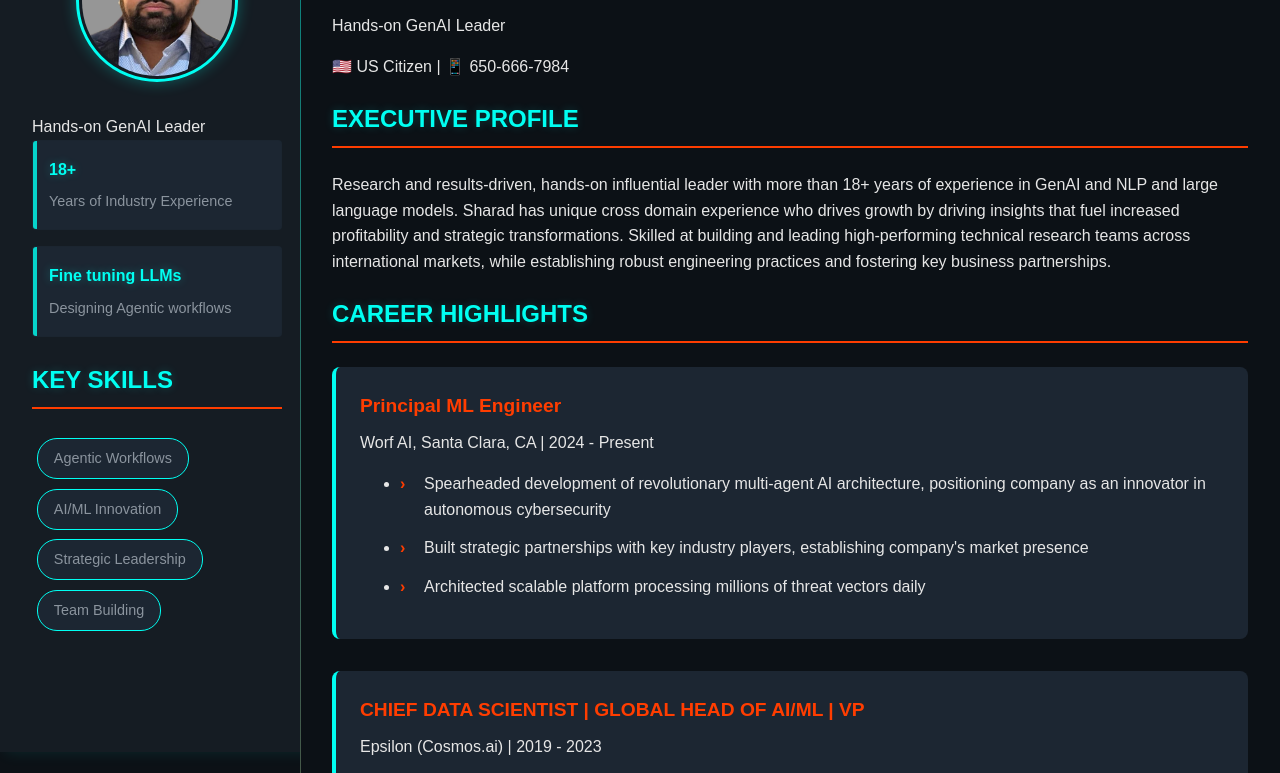
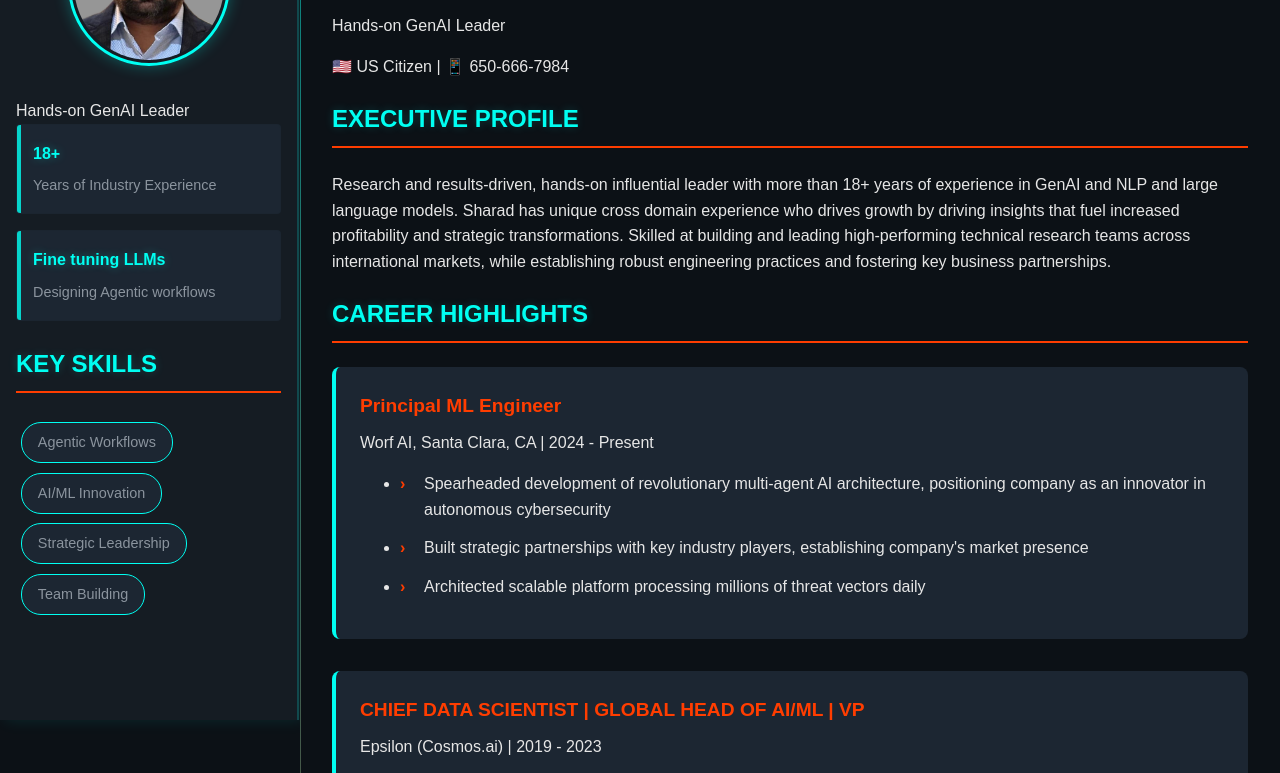
Before and after one commit to sgvarsh/sgvarsh.github.io, a plain HTML site: page Sharad-technical.html in a window 1280 px wide. Shown: the part 112-885 px from the top of the page. Drawn offline with Linux system fonts and the light colour scheme.

Commit message:
style change(s) more on left bar

```diff
--- a/Sharad-technical.html
+++ b/Sharad-technical.html
@@ -38,9 +38,9 @@
       }
 
       .sidebar {
-        width: 250px;
+        width: 265px;
         background-color: var(--bg-panel);
-        padding: 2rem;
+        padding: 1rem;
         position: fixed;
         height: 100vh;
         overflow-y: auto;
```
